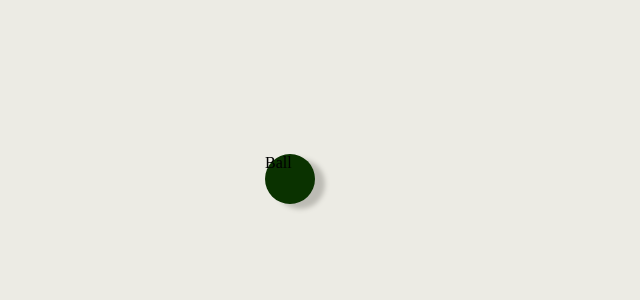
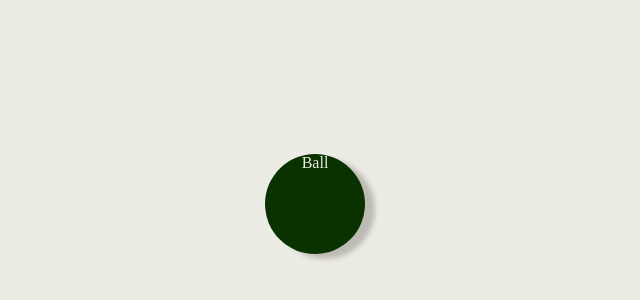
Before and after one commit to gdoornink/BallChase, a plain HTML site: page index.html in a window 1280 px wide. Shown: the part 46-346 px from the top of the page, without its empty margins (55-695 px from the left). Drawn offline with Linux system fonts and the light colour scheme.

Commit message:
Update indexcss.css

```diff
--- a/indexcss.css
+++ b/indexcss.css
@@ -4,12 +4,16 @@ body {
 }
 #ball {
 	position: absolute;
-	height: 50px;
-	width: 50px;
-	border-radius: 25px;
+	display: inline-table;
+	text-align: center;
+	vertical-align: middle;
+	height: 100px;
+	width: 100px;
+	border-radius: 50px;
 	left: 25%;
 	top: 25%;
 	background-color: #0A3200;
+	color: #ECEBE4;
 	box-shadow: 10px 5px 5px #BCBBB4;
 	transition: top 0.5s;
 	transition: left 0.5s;
```
